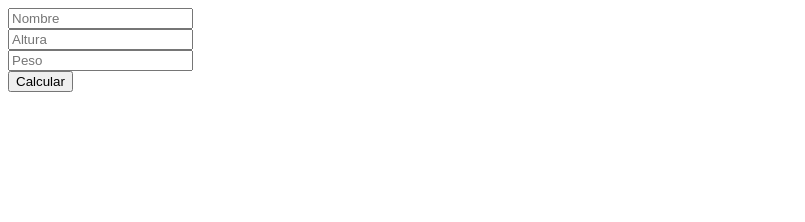
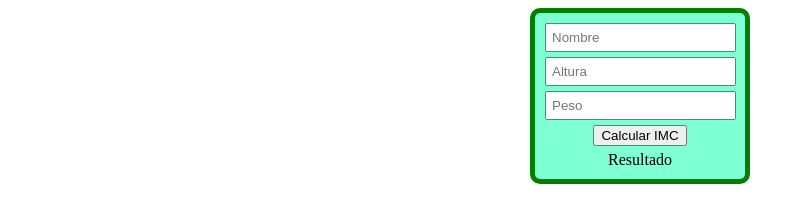
Before and after one commit to Kleer3/kleer3.github.io, a plain HTML site: page ejercicio006_calculadoraIMC/index.html in a window 1280 px wide. Shown: the whole page, without its empty margins (0-805 px from the left). Drawn offline with Linux system fonts and the light colour scheme.

Commit message:
ejercicio 6

```diff
--- a/ejercicio006_calculadoraIMC/calculadorimc.js
+++ b/ejercicio006_calculadoraIMC/calculadorimc.js
@@ -1,4 +1,4 @@
-function calcularIMC(peso, altura)
+function calcularIMC(altura, peso)
 {
     let imc = peso/((altura/100)**2);
     return imc;
--- a/ejercicio006_calculadoraIMC/index.html
+++ b/ejercicio006_calculadoraIMC/index.html
@@ -1,24 +1,39 @@
 <!DOCTYPE html>
 <html lang="es">
+
 <head>
     <meta charset="UTF-8">
     <meta name="viewport" content="width=device-width, initial-scale=1.0">
-    <title>Calculadora IMC</title>
+    <title>Calculadora</title>
     <link rel="stylesheet" href="style.css">
     <script src="calculadorimc.js"></script>
 </head>
+
 <body>
-    <div>
+    <div id="principal">
+        <div class="contenido">
             <input type="text" name="" id="iNombre" placeholder="Nombre">
         </div>
-    <div>
+        <div class="contenido">
             <input type="number" name="" id="iAltura" placeholder="Altura">
         </div>
-    <div>
+        <div class="contenido">
             <input type="number" name="" id="iPeso" placeholder="Peso">
         </div>
-    <div>
-        <button>Calcular</button>
+        <div class="contenido">
+            <button onclick="calcular()"> Calcular IMC</button>
+        </div>
+        <div id="resultado" class="contenido"> Resultado
+        </div>
     </div>
 </body>
+
 </html>
+<script>
+    function calcular() {
+        let altura = document.getElementById("iAltura").value;
+        let peso = document.getElementById("iPeso").value;
+        let imc = calcularIMC(peso, altura);
+        document.getElementById("resultado").innerHTML = imc;
+    }
+</script>
--- a/ejercicio006_calculadoraIMC/style.css
+++ b/ejercicio006_calculadoraIMC/style.css
@@ -0,0 +1,20 @@
+#principal {
+    width: 200px;
+    background-color: aquamarine;
+    border: green 5px solid;
+    border-radius: 10px;
+    padding: 5px;
+    margin: auto;
+
+
+}
+
+.contenido {
+    margin: 5px;
+    text-align: center;
+
+}
+
+input {
+    padding: 5px;
+}
```
Also changed, not shown: 1 other file. Lines whose indentation alone changed are shown as unchanged.
